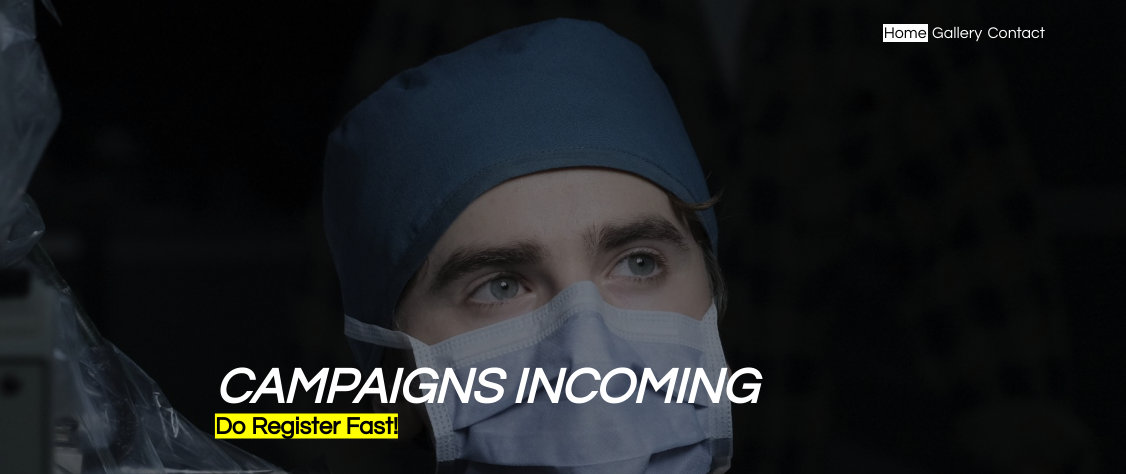
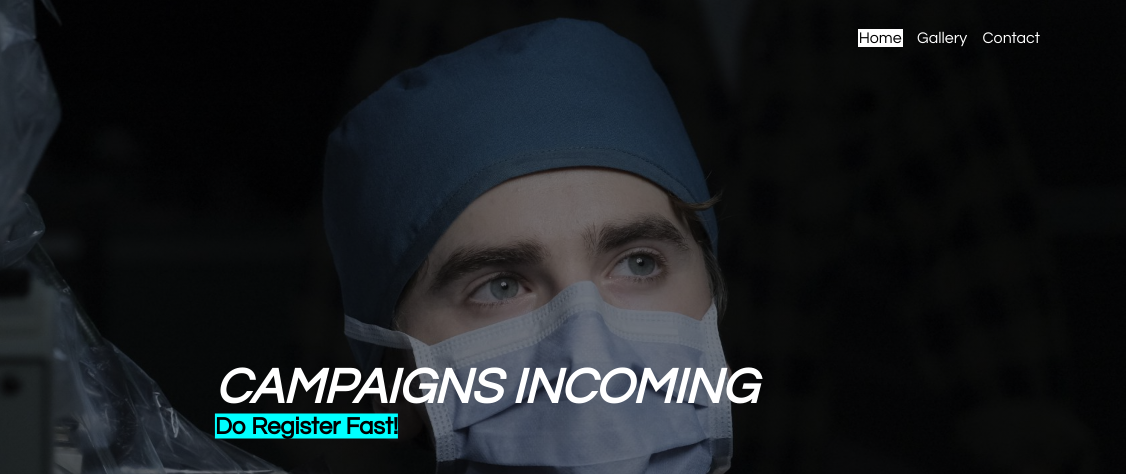
Before and after one commit to ananyamitra2000/WSD-lab-assignment, a plain HTML site: page index.html in a window 1280 px wide. Shown: the top 474 px of the page, 154-1280 px from the left. Drawn offline with Linux system fonts and the light colour scheme.

Commit message:
Update style.css

```diff
--- a/css/style.css
+++ b/css/style.css
@@ -25,12 +25,13 @@ ul{
 ul li{
 
     display: inline-block;
+    padding: 5px;
 }
 
 ul li a{
     text-decoration: none;
     color: rgb(255, 255, 255);
-    padding: 7px 25 px;
+    padding: 8px 25 px;
     border: 1px solid transparent;
     transition: 0.6s ease;
 }
@@ -117,3 +118,7 @@ ul li.active a{
       width: 100%;
     }
   }
+
+  mark{
+      background-color: aqua;
+  }
```
